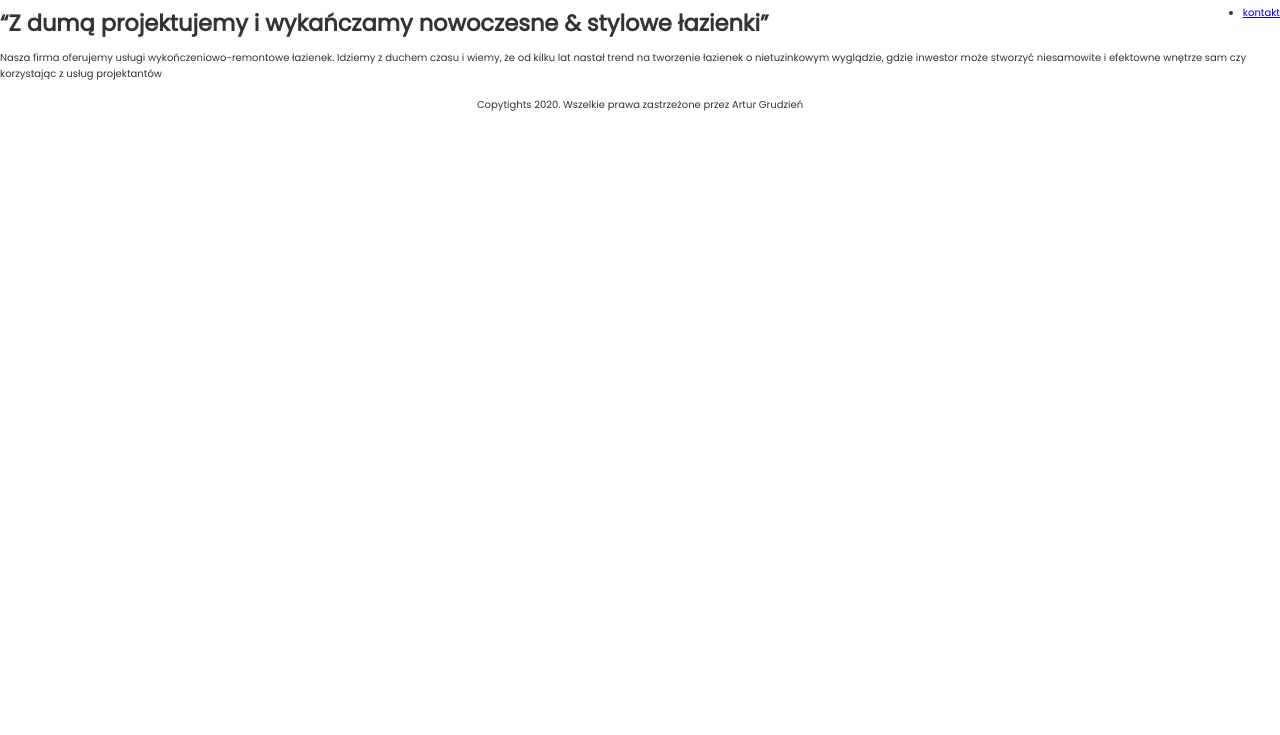
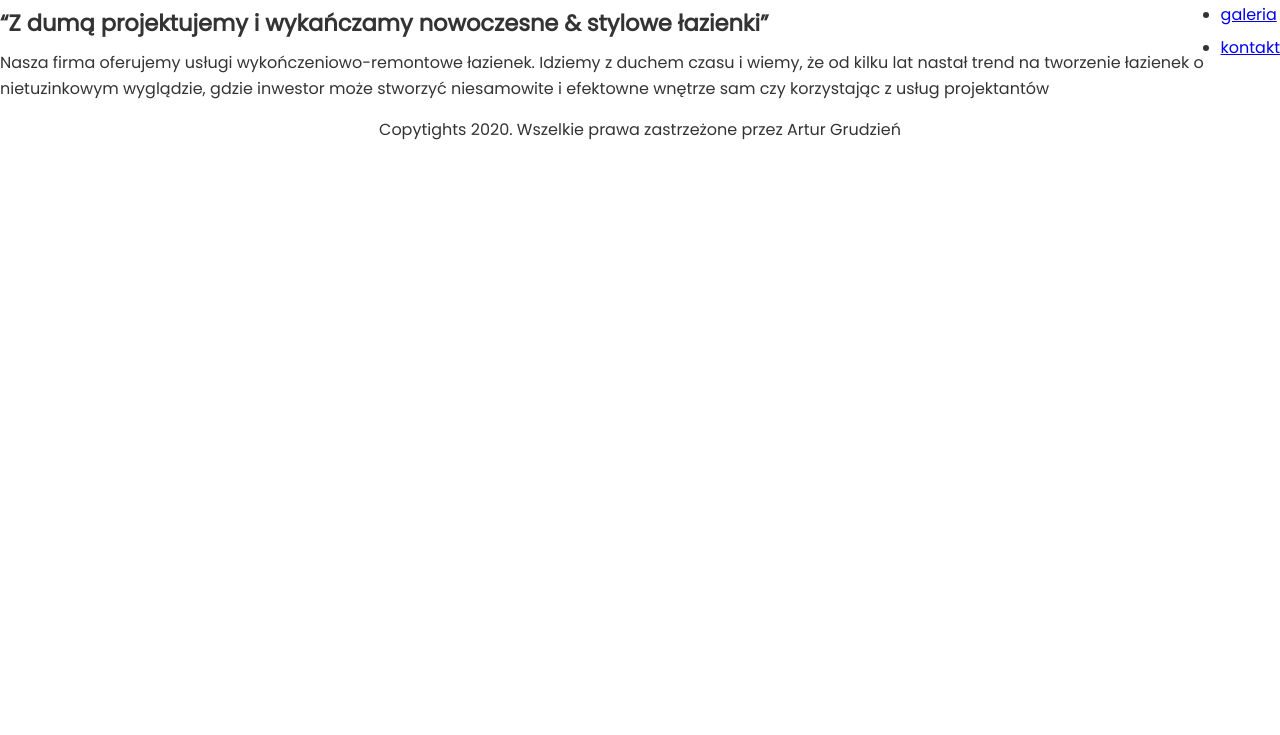
Before and after one commit to KrzysztofGrudzien/website-remontlazienki.eu, a Gatsby site: page / in a window 1280 px wide. Shown: the part 65-800 px from the top of the page. Built offline with nearby package versions, Linux system fonts and the light colour scheme; Gatsby itself is replaced by a stand-in of ours.

Commit message:
add basic font property to the body tag

```diff
--- a/src/styles/basic.scss
+++ b/src/styles/basic.scss
@@ -209,6 +209,9 @@
   font-weight: normal;
   word-wrap: break-word;
   font-kerning: normal;
+  font-size: 1.6rem;
+  font-weight: 300;
+  line-height: 2.6rem;
   -moz-font-feature-settings: "kern", "liga", "clig", "calt";
   -ms-font-feature-settings: "kern", "liga", "clig", "calt";
   -webkit-font-feature-settings: "kern", "liga", "clig", "calt";
```
